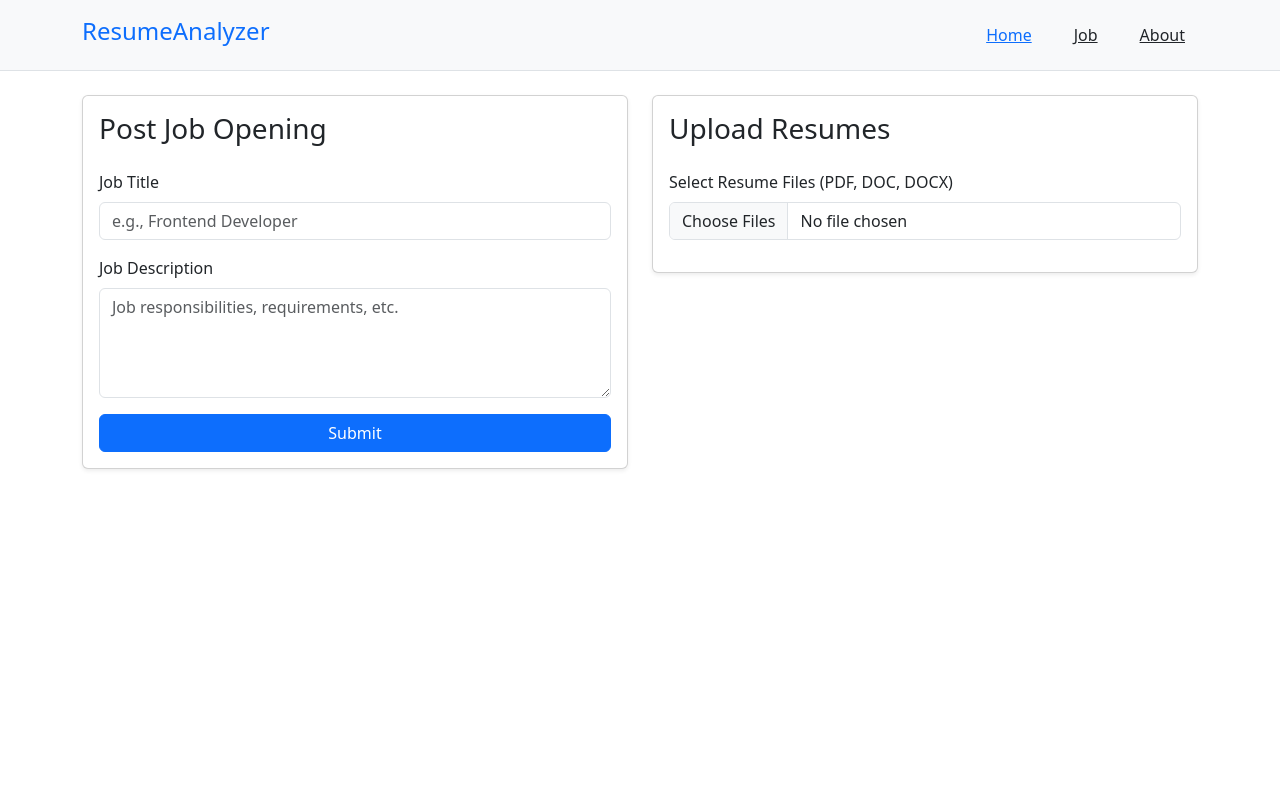
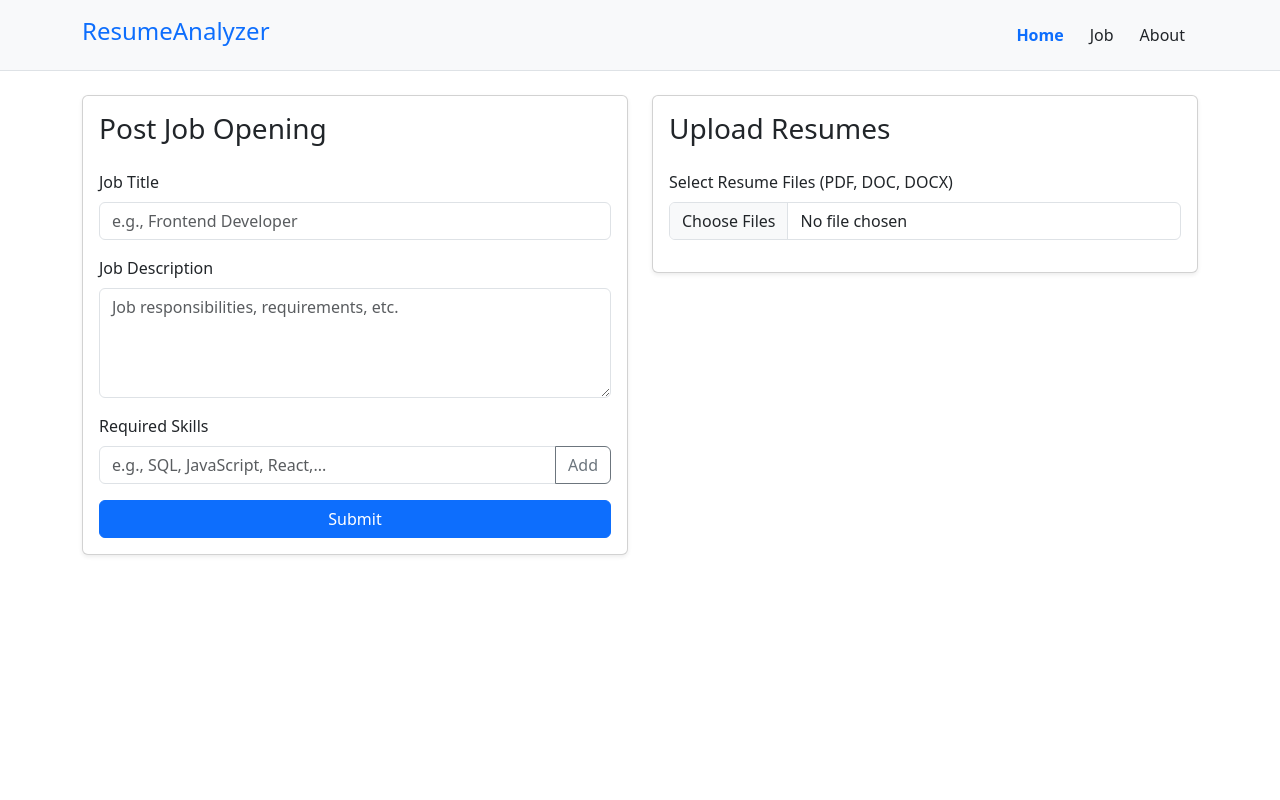
Before and after one commit to ElaineCHL/Resume-Analyzer, a React (Vite) app in the folder frontend/: page / in a window 1280 px wide. Shown: the top 800 px of the page. Built offline with nearby package versions, Linux system fonts and the light colour scheme.

Commit message:
feat: add input field for required skills in frontend

```diff
--- a/frontend/src/components/JobDescriptionForm.jsx
+++ b/frontend/src/components/JobDescriptionForm.jsx
@@ -1,22 +1,41 @@
 import { useState } from "react";
-import toast from 'react-hot-toast';
-import api from '../lib/axios.js';
+import toast from "react-hot-toast";
+import api from "../lib/axios.js";
 
 const JobDescriptionForm = ({ onJobCreated }) => {
   const [jobTitle, setJobTitle] = useState("");
   const [description, setDescription] = useState("");
+  const [skills, setSkills] = useState([]);
+  const [skillInput, setSkillInput] = useState("");
   const [loading, setLoading] = useState(false);
+
+  const handleAddSkill = (e) => {
+    e.preventDefault();
+    if (skillInput.trim() && !skills.includes(skillInput.trim())) {
+      setSkills([...skills, skillInput.trim()]);
+      setSkillInput("");
+    }
+  };
+
+  const handleRemoveSkill = (skill) => {
+    setSkills(skills.filter((s) => s !== skill));
+  };
 
   const handleSubmit = async (e) => {
     e.preventDefault();
     try {
       setLoading(true);
-      const res = await api.post("/jobs", { jobTitle, description });
+      const res = await api.post("/jobs", { jobTitle, description, skills });
       const jobId = res.data.jobID;
       onJobCreated(jobId);
       setJobTitle("");
       setDescription("");
-      toast.success(<div>Job <strong>{jobTitle}</strong> created successfully!</div>);
+      setSkills([]);
+      toast.success(
+        <div>
+          Job <strong>{jobTitle}</strong> created successfully!
+        </div>
+      );
     } catch (err) {
       toast.error("Error creating job: " + err.message);
     } finally {
@@ -28,6 +47,7 @@ const JobDescriptionForm = ({ onJobCreated }) => {
     <div>
       <h3 className="mb-4">Post Job Opening</h3>
       <form onSubmit={handleSubmit}>
+        {/* Job Title */}
         <div className="mb-3">
           <label className="form-label">Job Title</label>
           <input
@@ -40,6 +60,7 @@ const JobDescriptionForm = ({ onJobCreated }) => {
           />
         </div>
 
+        {/* Job Description */}
         <div className="mb-3">
           <label className="form-label">Job Description</label>
           <textarea
@@ -52,10 +73,54 @@ const JobDescriptionForm = ({ onJobCreated }) => {
           ></textarea>
         </div>
 
-        <button type="submit" className="btn btn-primary w-100" disabled={loading}>
+        {/* Skills */}
+        <div className="mb-3">
+          <label className="form-label">Required Skills</label>
+          <div className="input-group">
+            <input
+              type="text"
+              className="form-control"
+              placeholder="e.g., SQL, JavaScript, React,..."
+              value={skillInput}
+              onChange={(e) => setSkillInput(e.target.value)}
+            />
+            <button
+              className="btn btn-outline-secondary"
+              onClick={handleAddSkill}
+              type="button"
+            >
+              Add
+            </button>
+          </div>
+          <div className="mt-2">
+            {skills.map((skill, idx) => (
+              <span key={idx} className="badge bg-secondary me-2">
+                {skill}
+                <button
+                  type="button"
+                  className="btn-close btn-close-white btn-sm ms-2"
+                  aria-label="Remove"
+                  onClick={() => handleRemoveSkill(skill)}
+                  style={{ fontSize: "0.6rem" }}
+                ></button>
+              </span>
+            ))}
+          </div>
+        </div>
+
+        {/* Submit Button */}
+        <button
+          type="submit"
+          className="btn btn-primary w-100"
+          disabled={loading}
+        >
           {loading ? (
             <>
-              <span className="spinner-border spinner-border-sm me-2" role="status" aria-hidden="true"></span>
+              <span
+                className="spinner-border spinner-border-sm me-2"
+                role="status"
+                aria-hidden="true"
+              ></span>
               Submitting...
             </>
           ) : (
--- a/frontend/src/components/Navbar.jsx
+++ b/frontend/src/components/Navbar.jsx
@@ -13,25 +13,25 @@ const Navbar = () => {
     <header className="bg-light border-bottom">
       <div className="container py-3">
         <div className="d-flex justify-content-between align-items-center">
-          <Link to="/" className="h4  text-primary text-decoration-none">
+          <Link to="/" className="h4 text-primary text-decoration-none">
             ResumeAnalyzer
           </Link>
-          <div className="d-flex gap-3">
+          <div className="d-flex">
             <Link
               to="/"
-              className={`btn ${isActive('/') ? ' text-primary' : 'fw-light text-dark'} btn-link`}
+              className={`btn ${isActive('/') ? ' text-primary fw-bold' : 'fw-light text-dark'} btn-link text-decoration-none`}
             >
               Home
             </Link>
             <Link
               to="/job"
-              className={`btn ${isActive('/job') ? ' text-primary' : 'fw-light text-dark'} btn-link`}
+              className={`btn ${isActive('/job') ? ' text-primary fw-bold' : 'fw-light text-dark'} btn-link text-decoration-none`}
             >
               Job
             </Link>
             <Link
               to="/about"
-              className={`btn ${isActive('/about') ? ' text-primary' : 'fw-light text-dark'} btn-link`}
+              className={`btn ${isActive('/about') ? ' text-primary fw-bold' : 'fw-light text-dark'} btn-link text-decoration-none`}
             >
               About
             </Link>
```
